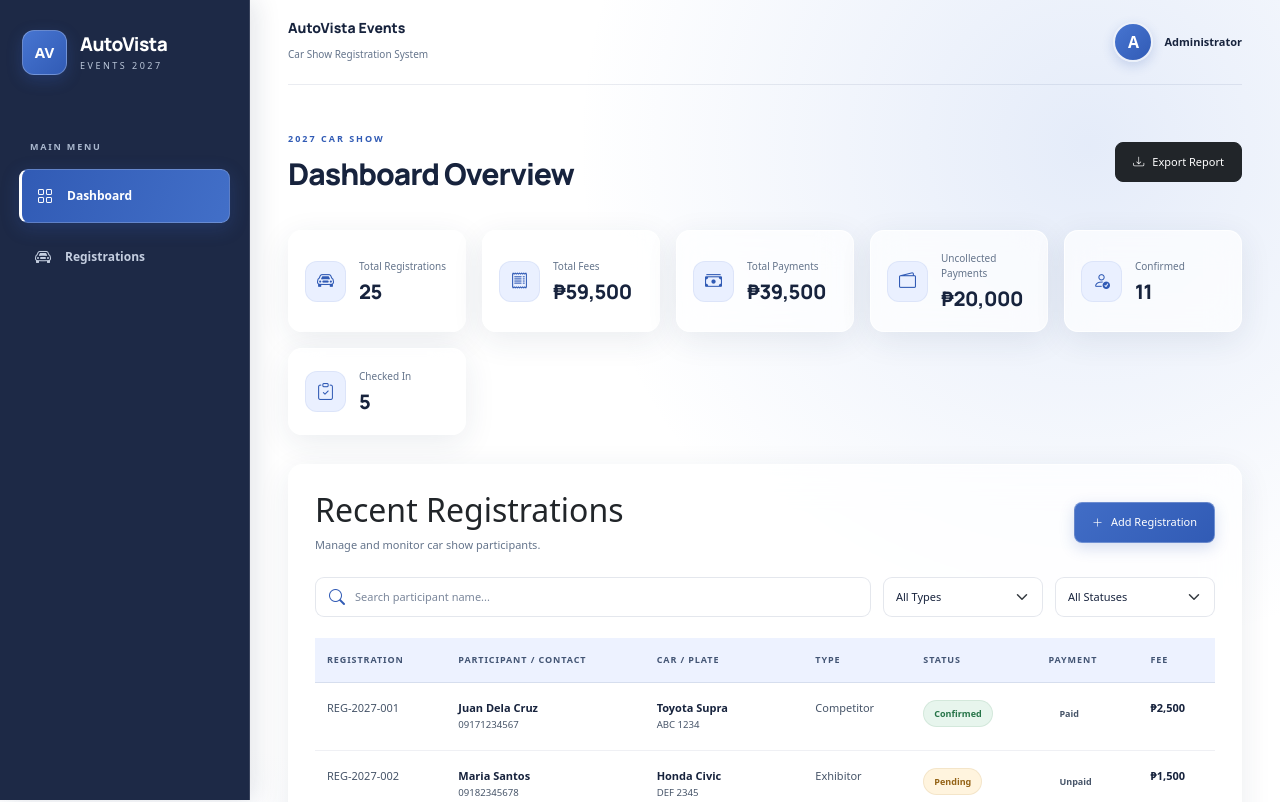
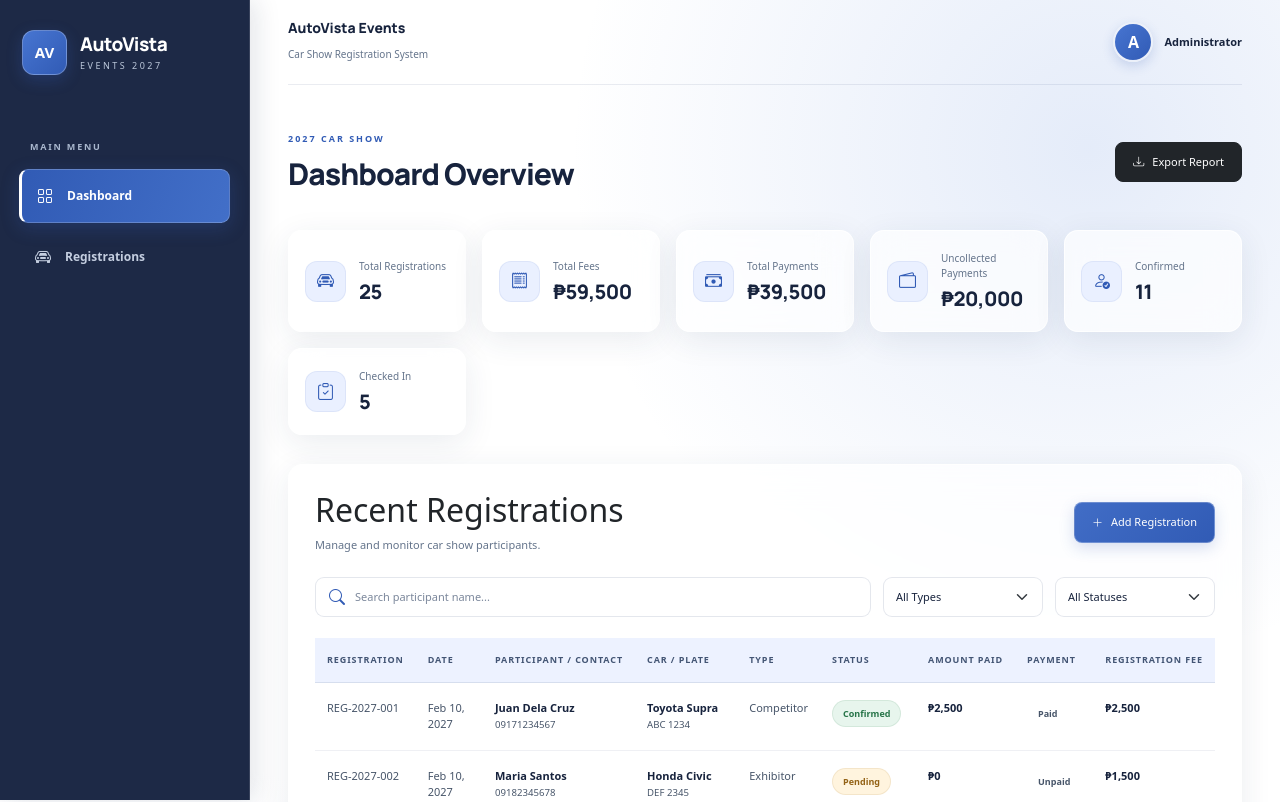
Before and after one commit to cyramaeopiz87-sys/car-show-registration-opiz-jesoro, a React app in the folder frontend/: page / in a window 1280 px wide. Shown: the top 802 px of the page. Built offline with nearby package versions, Linux system fonts and the light colour scheme; the HTML template or start-up script is replaced by a standard one.

Commit message:
Add registration dates and payment amounts to table

```diff
--- a/frontend/src/pages/RegistrationsPage.jsx
+++ b/frontend/src/pages/RegistrationsPage.jsx
@@ -8,6 +8,13 @@ const formatCurrency = (amount = 0) =>
     currency: 'PHP',
     maximumFractionDigits: 0,
   }).format(amount)
+
+const formatDate = (date) =>
+  new Date(date).toLocaleDateString('en-PH', {
+    year: 'numeric',
+    month: 'short',
+    day: 'numeric',
+  })
 
 function RegistrationsPage() {
   const [search, setSearch] = useState('')
@@ -249,33 +256,35 @@ function RegistrationsPage() {
               <thead>
                 <tr>
                   <th>REGISTRATION</th>
+                  <th>DATE</th>
                   <th>PARTICIPANT / CONTACT</th>
                   <th>CAR / PLATE</th>
                   <th>TYPE</th>
                   <th>STATUS</th>
+                  <th>AMOUNT PAID</th>
                   <th>PAYMENT</th>
-                  <th>FEE</th>
+                  <th>REGISTRATION FEE</th>
                 </tr>
               </thead>
 
               <tbody>
                 {loading ? (
                   <tr>
-                    <td colSpan="7" className="text-center py-5">
+                    <td colSpan="9" className="text-center py-5">
                       <div className="spinner-border spinner-border-sm me-2" role="status"></div>
                       Loading registrations...
                     </td>
                   </tr>
                 ) : error ? (
                   <tr>
-                    <td colSpan="7" className="text-center py-5 text-danger">
+                    <td colSpan="9" className="text-center py-5 text-danger">
                       <i className="bi bi-exclamation-circle fs-3 d-block mb-2"></i>
                       {error}
                     </td>
                   </tr>
                 ) : registrations.length === 0 ? (
                   <tr>
-                    <td colSpan="7" className="text-center py-5">
+                    <td colSpan="9" className="text-center py-5">
                       <i className="bi bi-search fs-3 d-block mb-2"></i>
                       <strong>No registrations found</strong>
                       <p className="mb-0">
@@ -287,17 +296,23 @@ function RegistrationsPage() {
                   registrations.map((registration) => (
                     <tr key={registration.id}>
                       <td>{registration.registrationNumber}</td>
+
+                      <td>{formatDate(registration.registrationDate)}</td>
+
                       <td>
                         <strong>{registration.participantName}</strong>
                         <br />
                         <small>{registration.contactNumber}</small>
                       </td>
+
                       <td>
                         <strong>{registration.carMakeModel}</strong>
                         <br />
                         <small>{registration.plateNumber}</small>
                       </td>
+
                       <td>{registration.registrationType}</td>
+
                       <td>
                         <span
                           className={`status-badge ${registration.status.toLowerCase().replace(' ', '-')}`}
@@ -305,6 +320,11 @@ function RegistrationsPage() {
                           {registration.status}
                         </span>
                       </td>
+
+                      <td>
+                        <strong>{formatCurrency(registration.amountPaid)}</strong>
+                      </td>
+
                       <td>
                         <span
                           className={`status-badge ${registration.paymentStatus.toLowerCase()}`}
@@ -312,6 +332,7 @@ function RegistrationsPage() {
                           {registration.paymentStatus}
                         </span>
                       </td>
+
                       <td>
                         <strong>
                           {formatCurrency(registration.registrationFee)}
```
